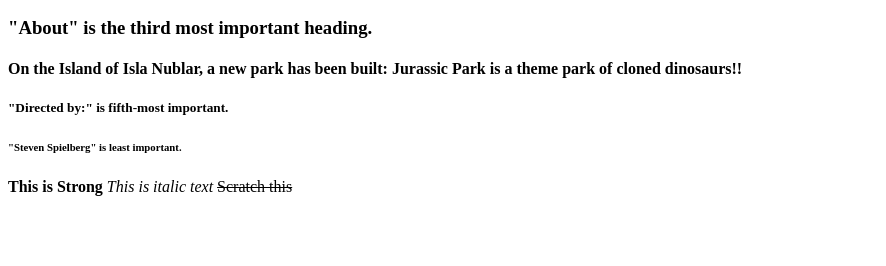
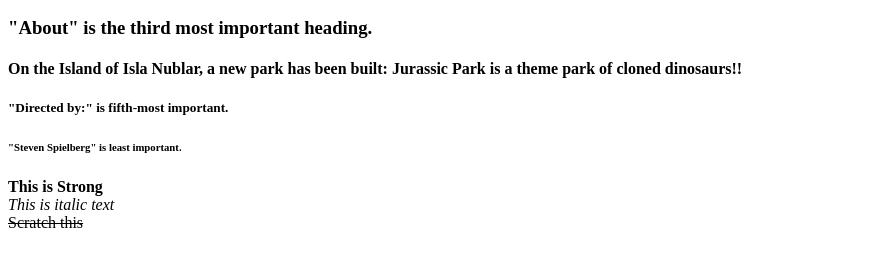
Before and after one commit to G-J-Evans/HTML-CSS-JAVASCRIPT, a plain HTML site: page headingsandparagrpahs.html in a window 1280 px wide. Shown: the part 144-410 px from the top of the page, without its empty margins (0-886 px from the left). Drawn offline with Linux system fonts and the light colour scheme.

Commit message:
small edit

```diff
--- a/headingsandparagrpahs.html
+++ b/headingsandparagrpahs.html
@@ -27,16 +27,18 @@
         <h6>
             "Steven Spielberg" is least important.
         </h6>
-        <div>
+       <p>
             <strong>
                 This is Strong
             </strong>
+            <br>
             <em>
                 This is italic text
             </em>
+            <br>
             <del>
                 Scratch this
             </del>
-        </div>
+        </p>
     </body>
 </html>
```
